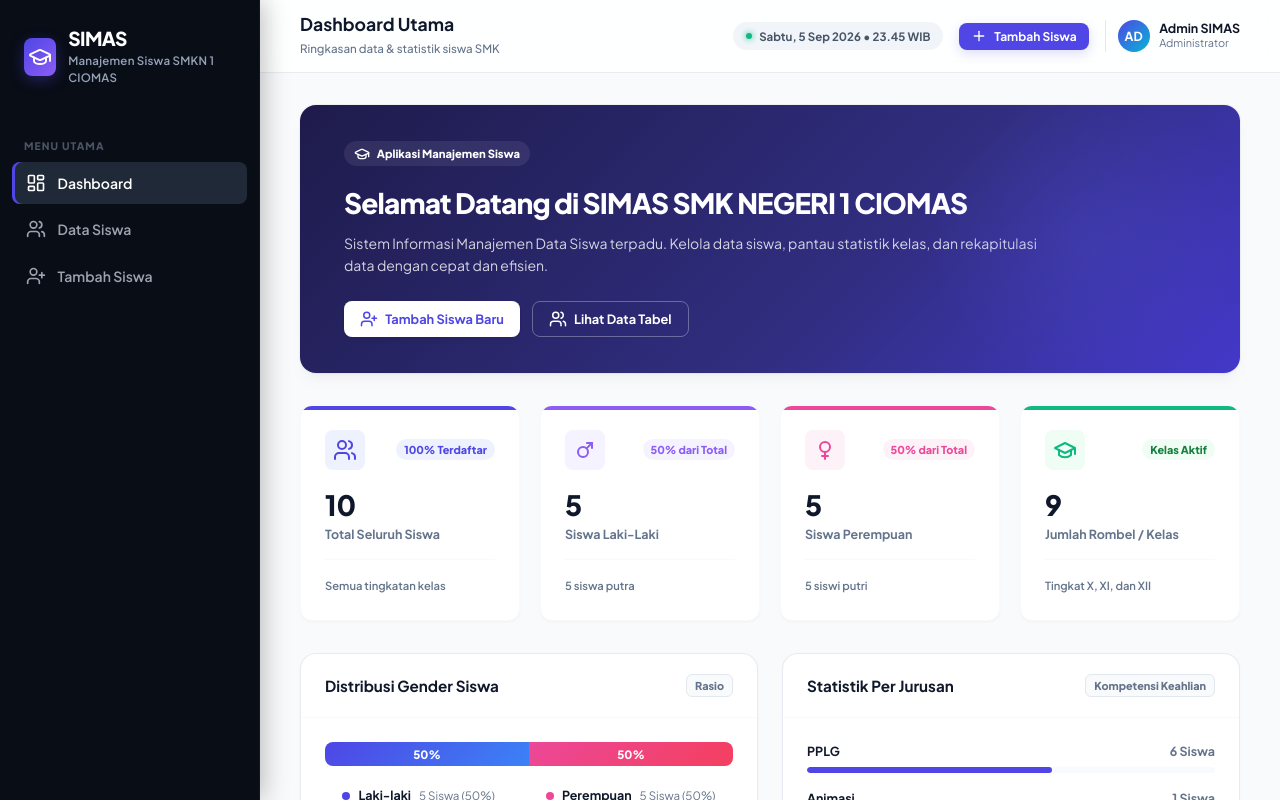
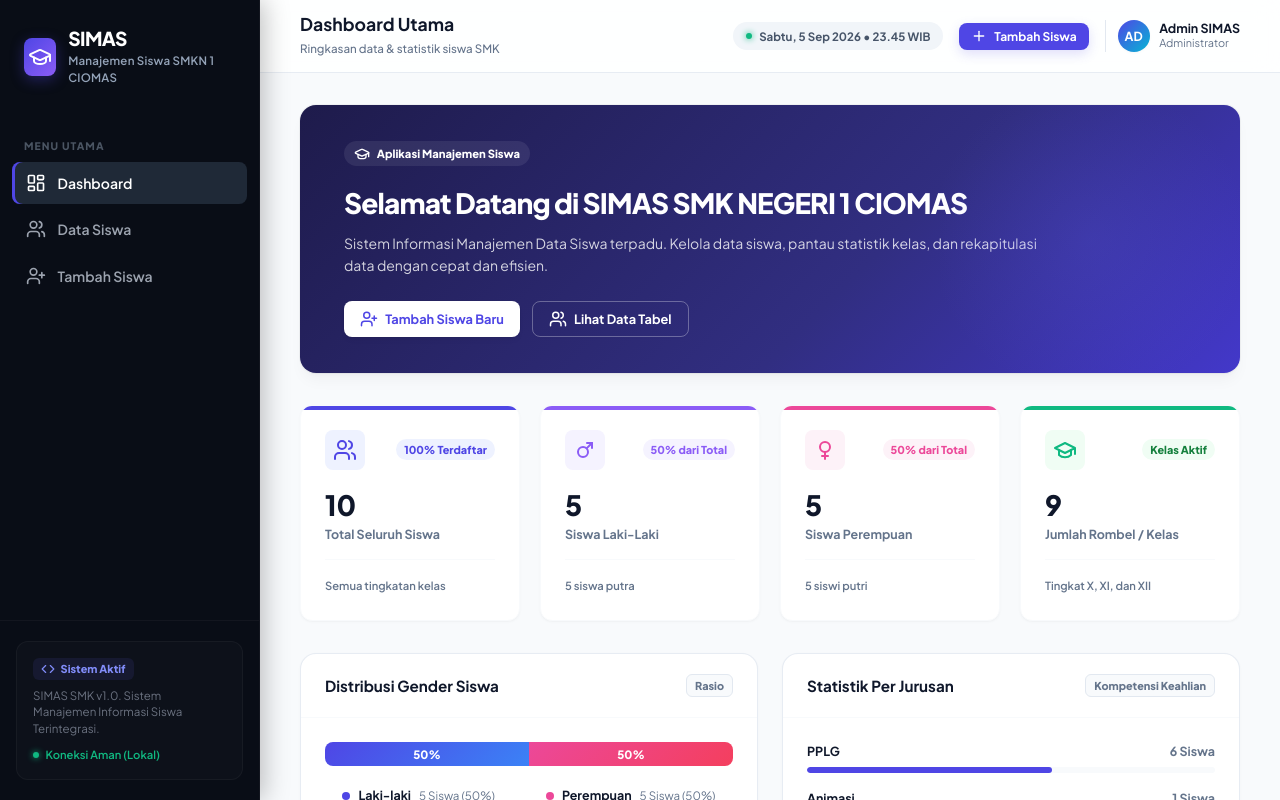
Before and after one commit to habibtegar/simas-react, a React (Vite) app: page / in a window 1280 px wide. Shown: the top 800 px of the page. Built offline with nearby package versions, Linux system fonts and the light colour scheme.

Commit message:
updatte sidebar

```diff
--- a/src/components/Sidebar.jsx
+++ b/src/components/Sidebar.jsx
@@ -95,6 +95,23 @@ export default function Sidebar({ activeTab, setActiveTab, totalStudents, isOpen
             })}
           </ul>
         </nav>
+
+        {/* System Info Card at Bottom */}
+        <div className="sidebar-footer">
+          <div className="system-card">
+            <div className="system-badge">
+              <IconCode size={14} />
+              <span>Sistem Aktif</span>
+            </div>
+            <p className="system-desc">
+              SIMAS SMK v1.0. Sistem Manajemen Informasi Siswa Terintegrasi.
+            </p>
+            <div className="system-status">
+              <span className="status-dot"></span>
+              <span>Koneksi Aman (Lokal)</span>
+            </div>
+          </div>
+        </div>
       </aside>
     </>
   );
```
